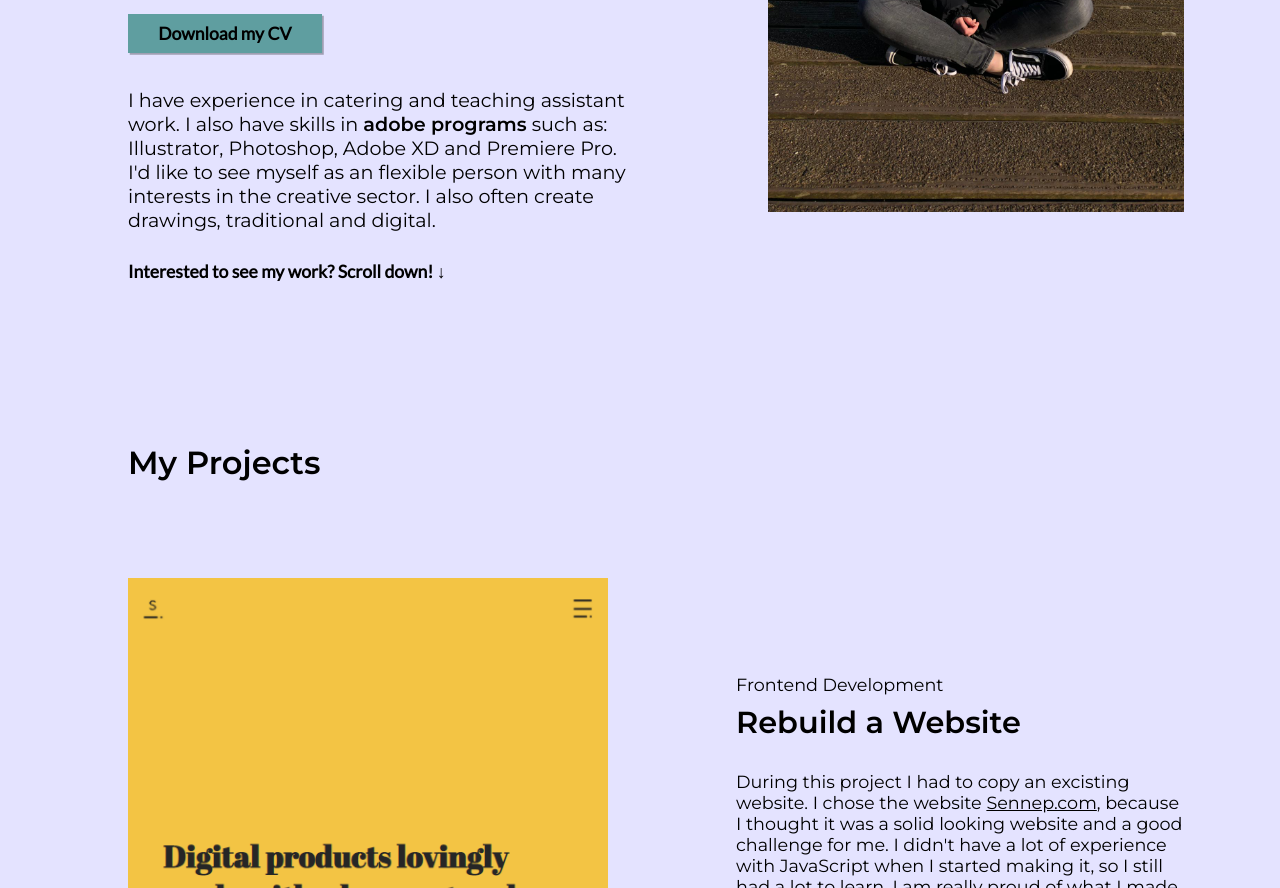
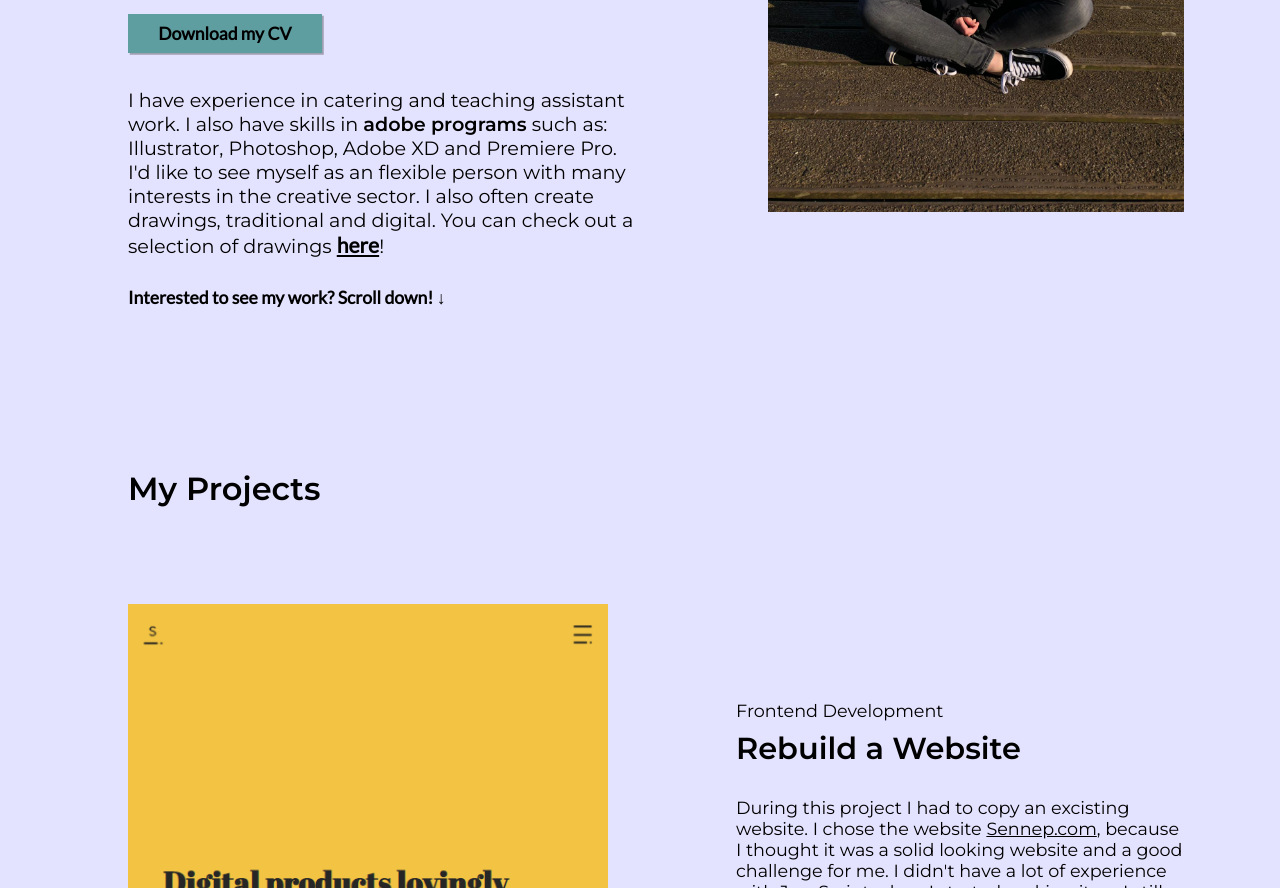
Before and after one commit to samanthavz/portfolio2021, a plain HTML site: page index.html in a window 1280 px wide. Shown: the part 1303-2191 px from the top of the page. Drawn offline with Linux system fonts and the light colour scheme; a web font is replaced by a local one.

Commit message:
added html

```diff
--- a/index.html
+++ b/index.html
@@ -38,7 +38,8 @@
                 <a class="cv" href="./files/CV_samanthavanzandwijk.pdf" download>Download my CV</a>
                 <p>
                     I have experience in catering and teaching assistant work. I also have skills in <b>adobe programs</b> such as: Illustrator, Photoshop, Adobe XD and Premiere Pro.
-                    I'd like to see myself as an flexible person with many interests in the creative sector. I also often create drawings, traditional and digital.
+                    I'd like to see myself as an flexible person with many interests in the creative sector. I also often create drawings, traditional and digital. You can check out a
+                    selection of drawings <a class="deviantart" href="https://www.deviantart.com/samxvz/gallery" target="_blank">here</a>!
                 </p>
 
                 <a class="aboutlink2" href="#sectiondrie">Interested to see my work? Scroll down! &#8595; </a>
--- a/styles/style.css
+++ b/styles/style.css
@@ -226,6 +226,12 @@ section:nth-of-type(3) {
   font-size: 0.8em;
 }
 
+/* classes */
+
+.deviantart {
+  text-decoration: underline;
+}
+
 /* keyframes */
 
 @keyframes flickerAnimation {
@@ -242,7 +248,6 @@ section:nth-of-type(3) {
   transition: ease-in 2s;
 }
 
-/* classes */
 
 /* media queries */
 
```
Also changed, not shown: images/deviantart.png (added).
